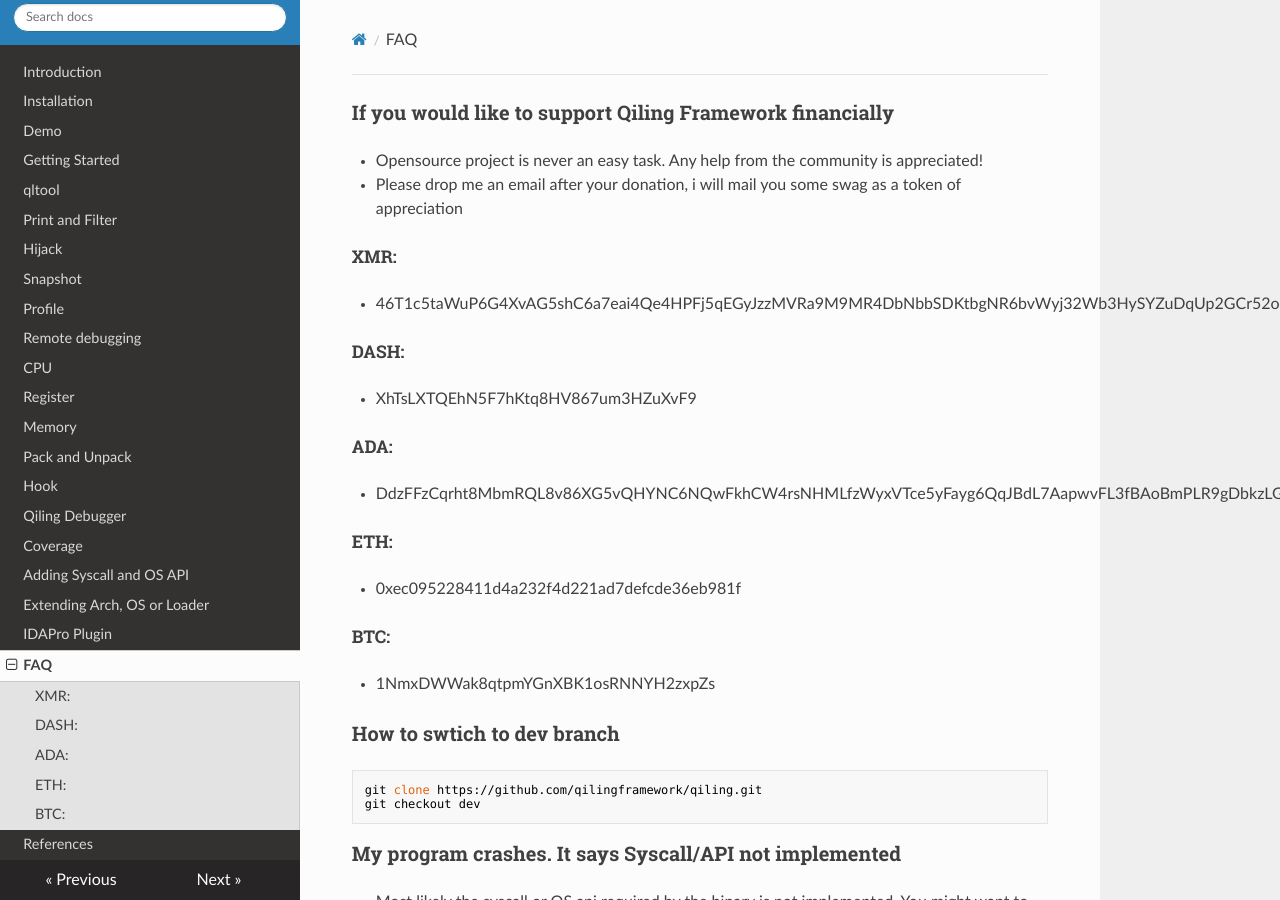
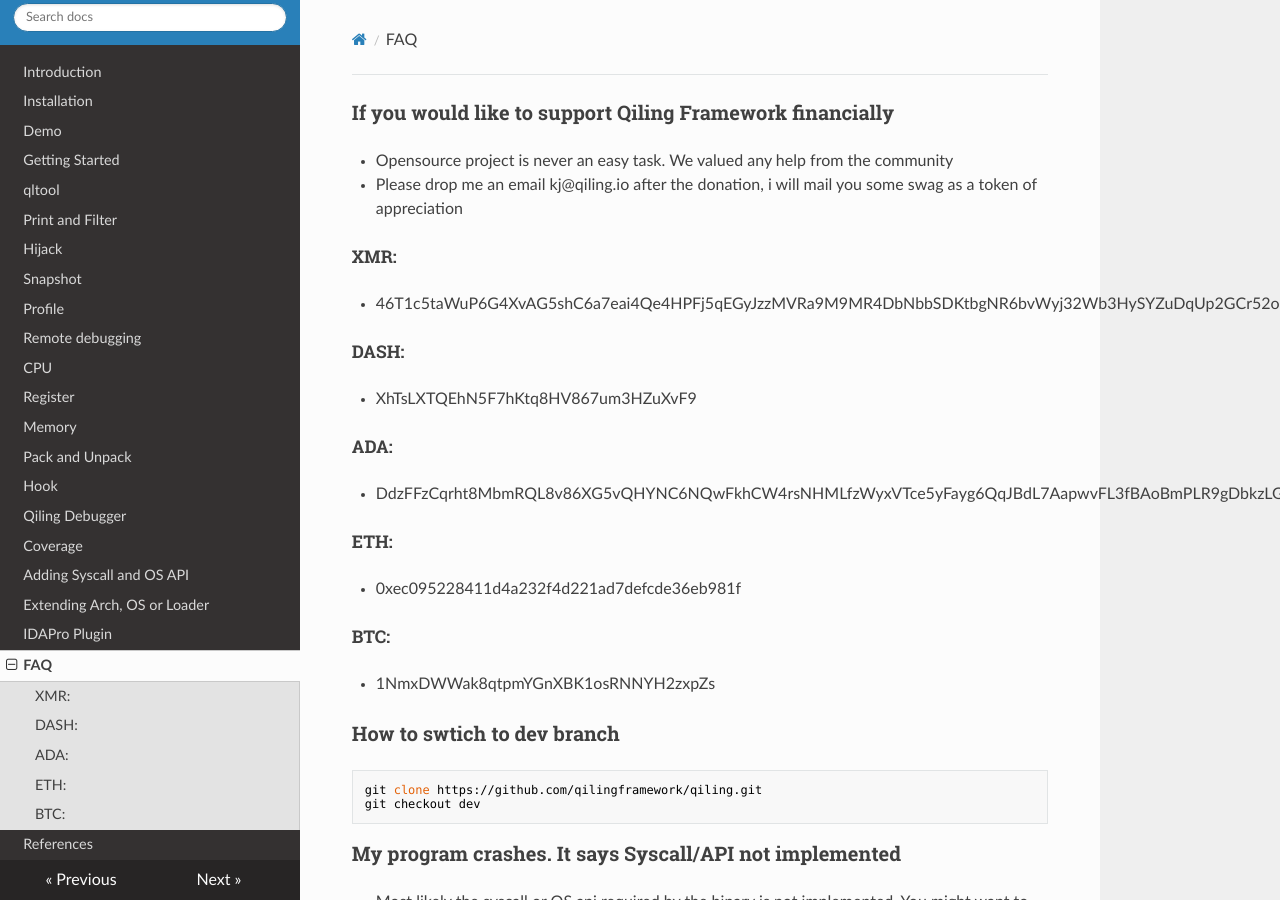
Before and after one commit to qilingframework/rtfd.io, an MkDocs documentation site: the page built from docs/faq.md, in a window 1280 px wide and 900 px high. Built offline with MkDocs 1.6.1, drawn with Linux system fonts in a browser that asks for light colours; nearby versions of some CDN libraries.

Commit message:
add donation details

```diff
--- a/docs/faq.md
+++ b/docs/faq.md
@@ -2,8 +2,8 @@
 title: FAQ
 ---
 ### If you would like to support Qiling Framework financially
-- Opensource project is never an easy task. Any help from the community is appreciated!
-- Please drop me an email after your donation, i will mail you some swag as a token of appreciation
+- Opensource project is never an easy task. We valued any help from the community
+- Please drop me an email kj@qiling.io after the donation, i will mail you some swag as a token of appreciation
 
 ##### XMR:
 - 46T1c5taWuP6G4XvAG5shC6a7eai4Qe4HPFj5qEGyJzzMVRa9M9MR4DbNbbSDKtbgNR6bvWyj32Wb3HySYZuDqUp2GCr52o
```
